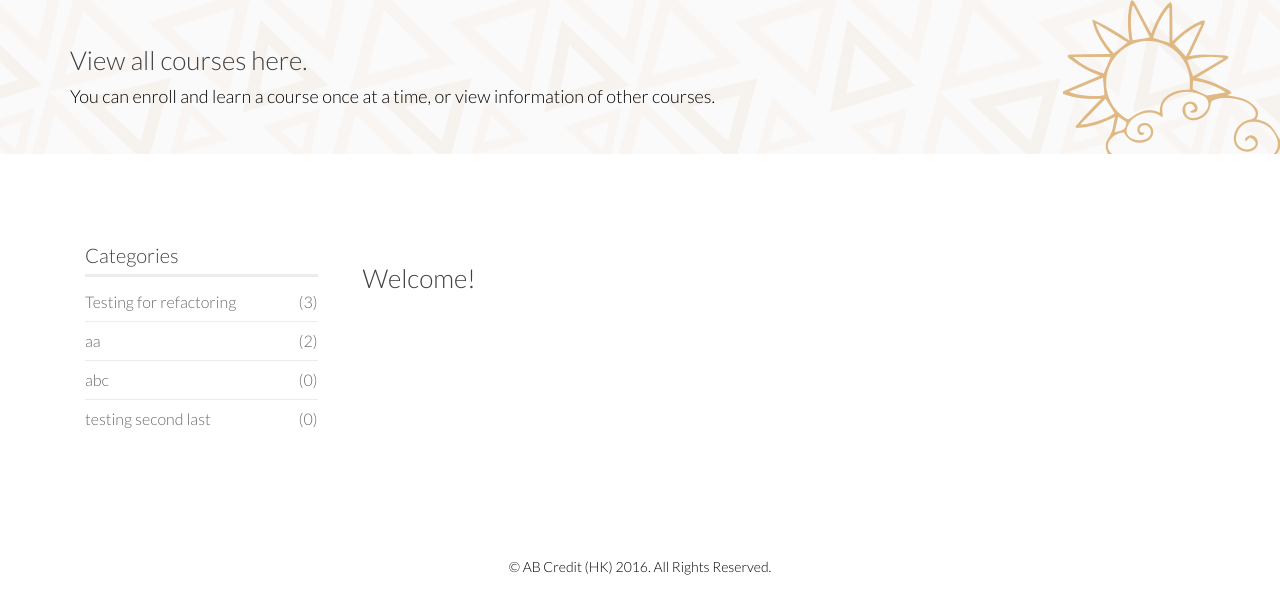
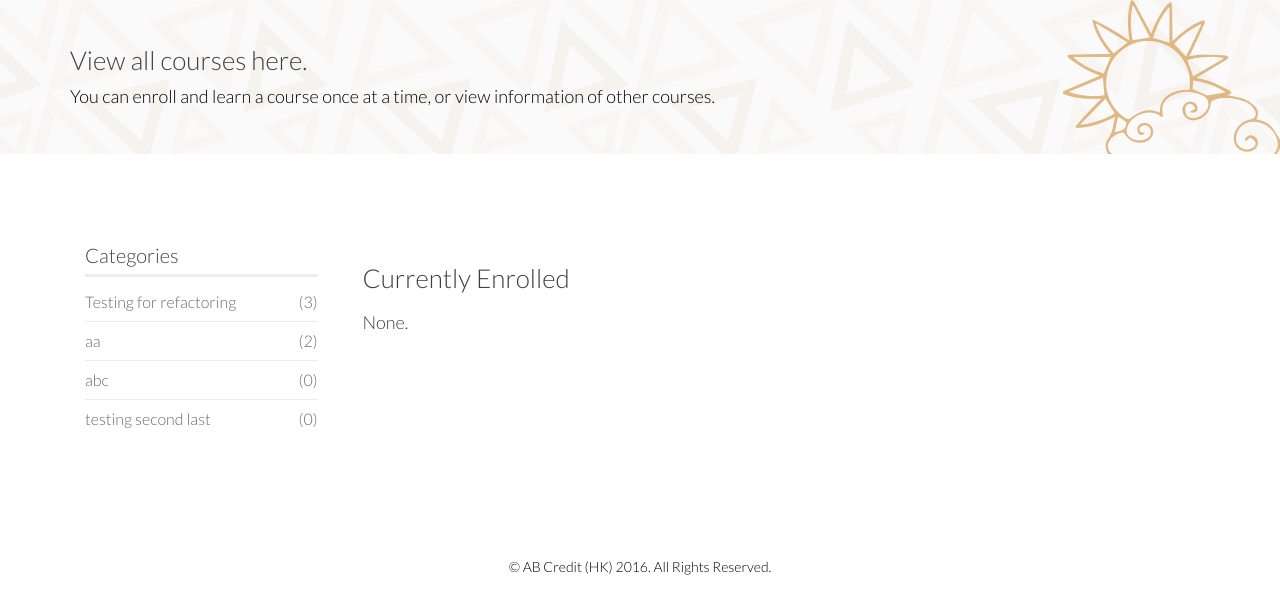
Before and after one commit to changgyhub/sdp, a Django app: page /participant/course/ in a window 1280 px wide. Shown: the part 151-742 px from the top of the page. Run offline with Django 3.2, Linux system fonts and the light colour scheme; a user stored in the database is signed in; data comes from the database, SQL or seed files in the repository; some libraries are stand-ins or nearby versions.

Commit message:
change index

```diff
--- a/sdp/course/templates/administrator/index.html
+++ b/sdp/course/templates/administrator/index.html
@@ -69,8 +69,9 @@
             <div class="main-slider">
                 <div class="slide-text">
                     <h1>{{title}}</h1>
-                    <!-- <p>{{content}}</p>
-                    <a class="btn btn-common">A BUTTON</a> -->
+                    <!-- <p>{{content}}</p>-->
+                    <a class="btn btn-common" href="administrator/category">View Categories</a>&nbsp;&nbsp;
+                    <a class="btn btn-common" href="administrator/priority">Staff Control</a>
                 </div>
                 <img src="{% static 'image/home/slider/slide1/house.png' %}" class="img-responsive slider-house" alt="slider image">
                 <img src="{% static 'image/home/slider/slide1/circle1.png' %}" class="slider-circle1" alt="slider image">
--- a/sdp/course/templates/instructor/create_component.html
+++ b/sdp/course/templates/instructor/create_component.html
@@ -58,7 +58,7 @@
     }
     function finishCreateComponentFile(module_id) {
         // Create a formdata object and add the files
-        alert(files[0].name);
+        // alert(files[0].name);
         var file_data = new FormData();
         file_data.append('file', files[0]);
         file_data.append('module_id', module_id);
--- a/sdp/course/templates/participant/course.html
+++ b/sdp/course/templates/participant/course.html
@@ -112,9 +112,21 @@
                 <div class="col-lg-9 col-md-8 col-sm-7">
                   <div class="col-sm-12">
                     <div class="row">
-                        <h1 id="content-title">Welcome!</h1>
+                        <h1 id="content-title">Currently Enrolled</h1>
                         <div><div id="content-alert"></div></div>
-                        <div><div id="content-main"></div></div>
+                        <div><div id="content-main">
+                          <div class="portfolio-item branded logos portfolio-wrapper">
+                              <h4 class="portfolio-info">
+                                <ul class="list-group">
+                                  {% if has_current_course%}
+                                    <h4><li class="list-group-item"><a onclick="getCourseInfo('{{current_course.id}}', '{{current_course.name}}')">{{current_course.name}} </a>by {{current_course.instructor}}</li></h4>
+                                  {% else %}
+                                    <h4>None.</h4>
+                                  {% endif %}
+                                </ul>
+                              </h4>
+                          </div>
+                        </div></div>
                         <!-- <div class="portfolio-pagination">
                             <ul class="pagination">
                               <li><a href="#">left</a></li>
--- a/sdp/course/templates/participant/course_info.html
+++ b/sdp/course/templates/participant/course_info.html
@@ -4,7 +4,7 @@
           <a class="btn btn-sm btn-warning" onclick="drop('{{course_id}}')">Drop</a>
       {% endif %}
     </h2>
-    <h5>{{description}}</h5>
+    <h5 class="panel-body">{{description}}</h5>
 
 
     {% if is_enrolled %}
--- a/sdp/course/views/instructor_view.py
+++ b/sdp/course/views/instructor_view.py
@@ -36,6 +36,7 @@ def index(request):
 def course(request):
     instructor = Instructor.objects.get(user__pk=request.user.id)
     counts = instructor.viewCategories()
+    mycourses = Course.objects.filter(instructor=instructor)
     return render_to_response('instructor/course.html', locals())
 
 
--- a/sdp/course/views/participant_view.py
+++ b/sdp/course/views/participant_view.py
@@ -32,6 +32,11 @@ def index(request):
 def course(request):
     participant = Participant.objects.get(user__pk=request.user.id)
     counts = participant.viewCategories()
+    if CurrentEnrollment.objects.filter(participant__id = participant.id, course__is_open = True).exists():
+        current_course = CurrentEnrollment.objects.get(participant__id = participant.id, course__is_open = True).course
+        has_current_course = True
+    else:
+        has_current_course = False
     return render_to_response('participant/course.html', locals())
 
 @login_required
```
Also changed, not shown: sdp/course/templates/instructor/course.html (+13 -2 lines).
